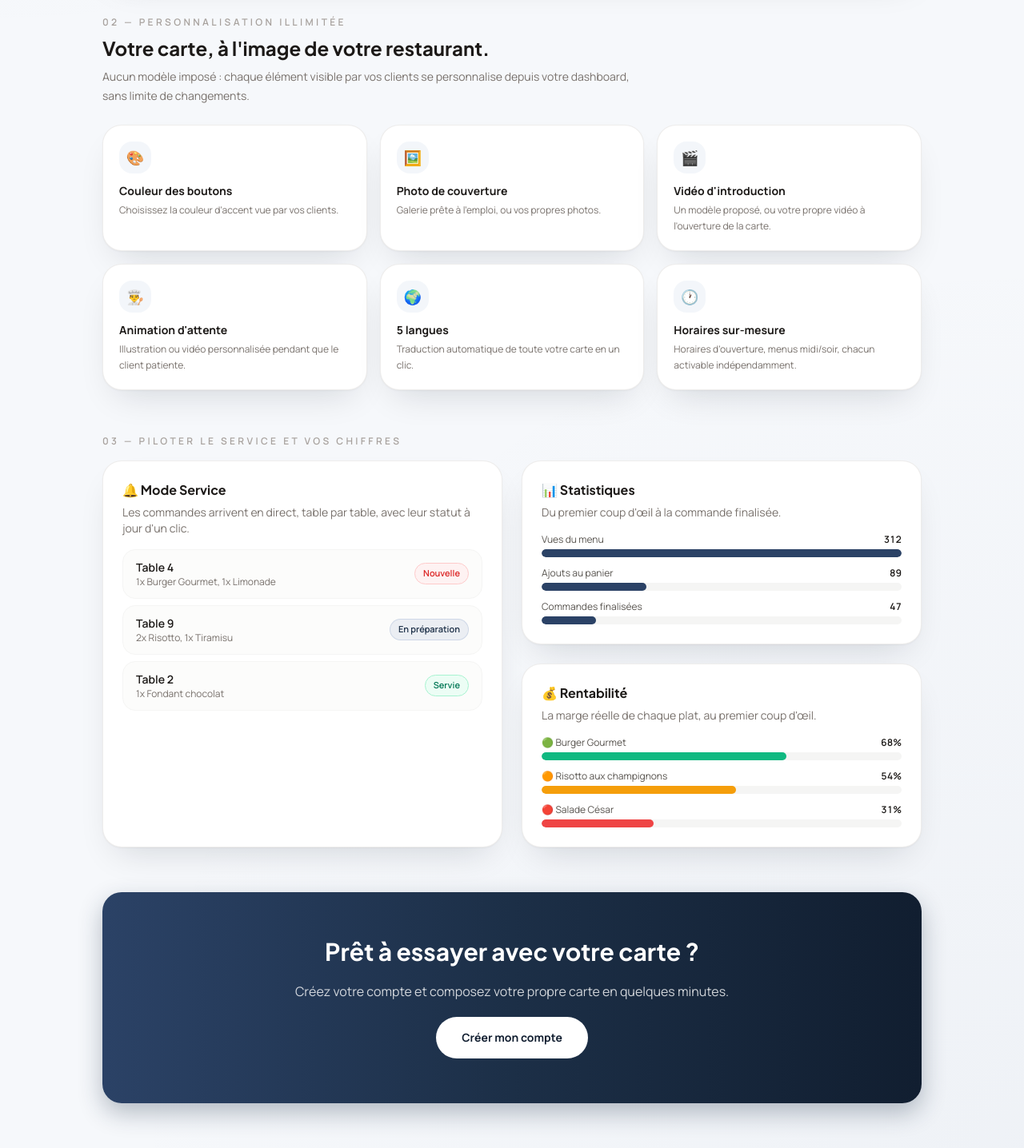
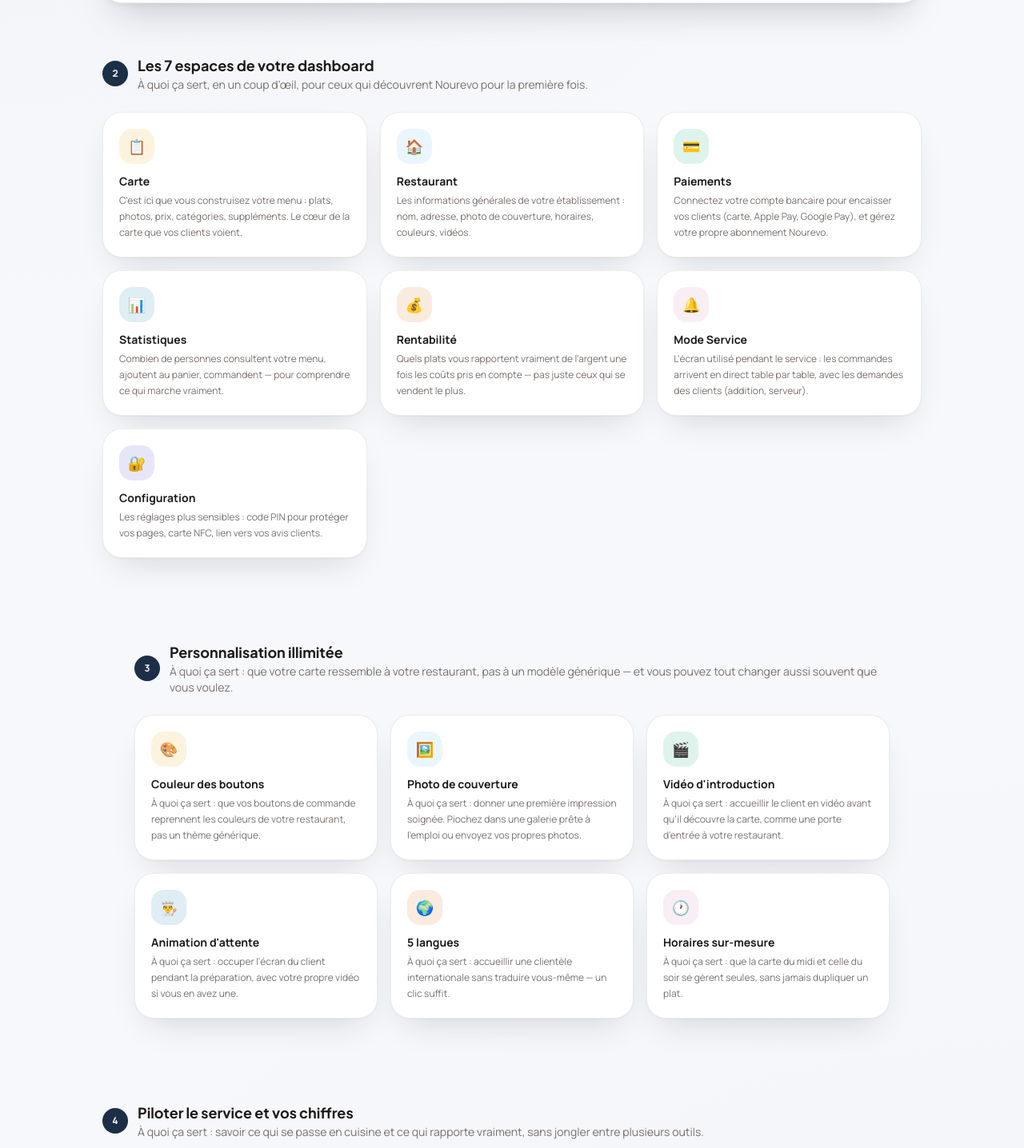
Before and after one commit to mehdibc93/nfc-mehdi, a React (Vite) app: page /decouvrir-dashboard in a window 1280 px wide. Shown: the part 974-2410 px from the top of the page at 80% size. Built offline with nearby package versions, Linux system fonts and the light colour scheme; no server answers.

Commit message:
dashboard menuv2

```diff
--- a/src/pages/DiscoverDashboardPage.tsx
+++ b/src/pages/DiscoverDashboardPage.tsx
@@ -34,14 +34,99 @@ function marginColor(margin: number) {
   return { bar: 'bg-red-500', emoji: '🔴' };
 }
 
+// Palette catégorielle sans danger pour le daltonisme (Okabe-Ito + un indigo), validée avec
+// scripts/validate_palette.js du skill dataviz avant utilisation.
+const DASHBOARD_PAGES = [
+  {
+    icon: '📋',
+    color: '#E69F00',
+    label: 'Carte',
+    description: "C'est ici que vous construisez votre menu : plats, photos, prix, catégories, suppléments. Le cœur de la carte que vos clients voient.",
+  },
+  {
+    icon: '🏠',
+    color: '#56B4E9',
+    label: 'Restaurant',
+    description: 'Les informations générales de votre établissement : nom, adresse, photo de couverture, horaires, couleurs, vidéos.',
+  },
+  {
+    icon: '💳',
+    color: '#009E73',
+    label: 'Paiements',
+    description: 'Connectez votre compte bancaire pour encaisser vos clients (carte, Apple Pay, Google Pay), et gérez votre propre abonnement Nourevo.',
+  },
+  {
+    icon: '📊',
+    color: '#0072B2',
+    label: 'Statistiques',
+    description: 'Combien de personnes consultent votre menu, ajoutent au panier, commandent — pour comprendre ce qui marche vraiment.',
+  },
+  {
+    icon: '💰',
+    color: '#D55E00',
+    label: 'Rentabilité',
+    description: 'Quels plats vous rapportent vraiment de l\'argent une fois les coûts pris en compte — pas juste ceux qui se vendent le plus.',
+  },
+  {
+    icon: '🔔',
+    color: '#CC79A7',
+    label: 'Mode Service',
+    description: "L'écran utilisé pendant le service : les commandes arrivent en direct table par table, avec les demandes des clients (addition, serveur).",
+  },
+  {
+    icon: '🔐',
+    color: '#4338CA',
+    label: 'Configuration',
+    description: 'Les réglages plus sensibles : code PIN pour protéger vos pages, carte NFC, lien vers vos avis clients.',
+  },
+];
+
 const CUSTOMIZATION_ITEMS = [
-  { icon: '🎨', label: 'Couleur des boutons', description: "Choisissez la couleur d'accent vue par vos clients." },
-  { icon: '🖼️', label: 'Photo de couverture', description: 'Galerie prête à l\'emploi, ou vos propres photos.' },
-  { icon: '🎬', label: "Vidéo d'introduction", description: "Un modèle proposé, ou votre propre vidéo à l'ouverture de la carte." },
-  { icon: '👨‍🍳', label: "Animation d'attente", description: 'Illustration ou vidéo personnalisée pendant que le client patiente.' },
-  { icon: '🌍', label: '5 langues', description: 'Traduction automatique de toute votre carte en un clic.' },
-  { icon: '🕐', label: 'Horaires sur-mesure', description: "Horaires d'ouverture, menus midi/soir, chacun activable indépendamment." },
+  {
+    icon: '🎨',
+    color: '#E69F00',
+    label: 'Couleur des boutons',
+    description: "À quoi ça sert : que vos boutons de commande reprennent les couleurs de votre restaurant, pas un thème générique.",
+  },
+  {
+    icon: '🖼️',
+    color: '#56B4E9',
+    label: 'Photo de couverture',
+    description: "À quoi ça sert : donner une première impression soignée. Piochez dans une galerie prête à l'emploi ou envoyez vos propres photos.",
+  },
+  {
+    icon: '🎬',
+    color: '#009E73',
+    label: "Vidéo d'introduction",
+    description: "À quoi ça sert : accueillir le client en vidéo avant qu'il découvre la carte, comme une porte d'entrée à votre restaurant.",
+  },
+  {
+    icon: '👨‍🍳',
+    color: '#0072B2',
+    label: "Animation d'attente",
+    description: "À quoi ça sert : occuper l'écran du client pendant la préparation, avec votre propre vidéo si vous en avez une.",
+  },
+  {
+    icon: '🌍',
+    color: '#D55E00',
+    label: '5 langues',
+    description: "À quoi ça sert : accueillir une clientèle internationale sans traduire vous-même — un clic suffit.",
+  },
+  {
+    icon: '🕐',
+    color: '#CC79A7',
+    label: 'Horaires sur-mesure',
+    description: "À quoi ça sert : que la carte du midi et celle du soir se gèrent seules, sans jamais dupliquer un plat.",
+  },
 ];
+
+function SectionBadge({ number }: { number: string }) {
+  return (
+    <span className="flex h-8 w-8 shrink-0 items-center justify-center rounded-full bg-navy-700 text-xs font-bold text-white">
+      {number}
+    </span>
+  );
+}
 
 export function DiscoverDashboardPage() {
   useEffect(() => {
@@ -72,30 +157,66 @@ export function DiscoverDashboardPage() {
 
         {/* 1. Vue d'ensemble */}
         <section className="mt-12">
-          <p className="text-xs font-semibold uppercase tracking-[0.28em] text-stone-400">
-            01 — L'accueil de votre espace
-          </p>
-          <div className="mt-3">
+          <div className="flex items-center gap-3">
+            <SectionBadge number="1" />
+            <div>
+              <p className="font-display text-lg font-bold text-stone-900">L'accueil de votre espace</p>
+              <p className="text-sm text-stone-500">
+                À quoi ça sert : voir en un coup d'œil vos ventes du jour, puis accéder à chaque outil.
+              </p>
+            </div>
+          </div>
+          <div className="mt-5">
             <DashboardPreview />
           </div>
         </section>
 
-        {/* 2. Personnalisation */}
-        <section className="mt-14">
-          <p className="text-xs font-semibold uppercase tracking-[0.28em] text-stone-400">
-            02 — Personnalisation illimitée
-          </p>
-          <h2 className="mt-2 font-display text-xl font-bold text-stone-900 sm:text-2xl">
-            Votre carte, à l'image de votre restaurant.
-          </h2>
-          <p className="mt-2 max-w-2xl text-sm leading-6 text-stone-500">
-            Aucun modèle imposé : chaque élément visible par vos clients se personnalise depuis votre dashboard,
-            sans limite de changements.
-          </p>
+        {/* 2. Les 7 espaces du dashboard */}
+        <section className="mt-16">
+          <div className="flex items-center gap-3">
+            <SectionBadge number="2" />
+            <div>
+              <p className="font-display text-lg font-bold text-stone-900">Les 7 espaces de votre dashboard</p>
+              <p className="text-sm text-stone-500">
+                À quoi ça sert, en un coup d'œil, pour ceux qui découvrent Nourevo pour la première fois.
+              </p>
+            </div>
+          </div>
+          <div className="mt-6 grid gap-4 sm:grid-cols-2 lg:grid-cols-3">
+            {DASHBOARD_PAGES.map((page) => (
+              <div key={page.label} className="rounded-3xl border border-stone-200/70 bg-white p-5 shadow-soft">
+                <span
+                  className="flex h-11 w-11 items-center justify-center rounded-2xl text-lg"
+                  style={{ backgroundColor: `${page.color}20` }}
+                >
+                  {page.icon}
+                </span>
+                <p className="mt-3 text-sm font-bold text-stone-900">{page.label}</p>
+                <p className="mt-1 text-xs leading-5 text-stone-500">{page.description}</p>
+              </div>
+            ))}
+          </div>
+        </section>
+
+        {/* 3. Personnalisation */}
+        <section className="mt-16 rounded-[2.5rem] bg-navy-300/6 p-6 sm:p-10">
+          <div className="flex items-center gap-3">
+            <SectionBadge number="3" />
+            <div>
+              <p className="font-display text-lg font-bold text-stone-900">Personnalisation illimitée</p>
+              <p className="text-sm text-stone-500">
+                À quoi ça sert : que votre carte ressemble à votre restaurant, pas à un modèle générique — et vous
+                pouvez tout changer aussi souvent que vous voulez.
+              </p>
+            </div>
+          </div>
           <div className="mt-6 grid gap-4 sm:grid-cols-2 lg:grid-cols-3">
             {CUSTOMIZATION_ITEMS.map((item) => (
               <div key={item.label} className="rounded-3xl border border-stone-200/70 bg-white p-5 shadow-soft">
-                <span className="flex h-10 w-10 items-center justify-center rounded-2xl bg-navy-300/10 text-lg">
+                <span
+                  className="flex h-11 w-11 items-center justify-center rounded-2xl text-lg"
+                  style={{ backgroundColor: `${item.color}20` }}
+                >
                   {item.icon}
                 </span>
                 <p className="mt-3 text-sm font-bold text-stone-900">{item.label}</p>
@@ -106,15 +227,23 @@ export function DiscoverDashboardPage() {
         </section>
 
         {/* 3. Mode Service + Stats/Rentabilité */}
-        <section className="mt-14">
-          <p className="text-xs font-semibold uppercase tracking-[0.28em] text-stone-400">
-            03 — Piloter le service et vos chiffres
-          </p>
-          <div className="mt-4 grid gap-6 lg:grid-cols-2">
+        <section className="mt-16">
+          <div className="flex items-center gap-3">
+            <SectionBadge number="4" />
+            <div>
+              <p className="font-display text-lg font-bold text-stone-900">Piloter le service et vos chiffres</p>
+              <p className="text-sm text-stone-500">
+                À quoi ça sert : savoir ce qui se passe en cuisine et ce qui rapporte vraiment, sans jongler entre
+                plusieurs outils.
+              </p>
+            </div>
+          </div>
+          <div className="mt-6 grid gap-6 lg:grid-cols-2">
             <div className="rounded-3xl border border-stone-200/70 bg-white p-6 shadow-soft">
               <p className="font-display text-base font-bold text-stone-900">🔔 Mode Service</p>
               <p className="mt-1.5 text-sm text-stone-500">
-                Les commandes arrivent en direct, table par table, avec leur statut à jour d'un clic.
+                À quoi ça sert : votre équipe voit les commandes arriver en direct, table par table, sans passer par
+                la cuisine ou crier à travers la salle.
               </p>
               <div className="mt-4 space-y-2">
                 {SERVICE_ORDERS.map((order) => (
@@ -139,7 +268,9 @@ export function DiscoverDashboardPage() {
             <div className="flex flex-col gap-6">
               <div className="rounded-3xl border border-stone-200/70 bg-white p-6 shadow-soft">
                 <p className="font-display text-base font-bold text-stone-900">📊 Statistiques</p>
-                <p className="mt-1.5 text-sm text-stone-500">Du premier coup d'œil à la commande finalisée.</p>
+                <p className="mt-1.5 text-sm text-stone-500">
+                  À quoi ça sert : repérer où vous perdez des clients entre la découverte du menu et la commande.
+                </p>
                 <div className="mt-4 space-y-3">
                   {FUNNEL_STEPS.map((step) => (
                     <div key={step.label}>
@@ -156,11 +287,17 @@ export function DiscoverDashboardPage() {
                     </div>
                   ))}
                 </div>
+                <p className="mt-3 text-xs text-stone-400">
+                  Exemple ici : 312 personnes ont vu le menu, 47 ont commandé — soit 15% de conversion.
+                </p>
               </div>
 
               <div className="rounded-3xl border border-stone-200/70 bg-white p-6 shadow-soft">
                 <p className="font-display text-base font-bold text-stone-900">💰 Rentabilité</p>
-                <p className="mt-1.5 text-sm text-stone-500">La marge réelle de chaque plat, au premier coup d'œil.</p>
+                <p className="mt-1.5 text-sm text-stone-500">
+                  À quoi ça sert : savoir quels plats vous rapportent vraiment de l'argent, pas juste lesquels se
+                  vendent le plus.
+                </p>
                 <div className="mt-4 space-y-3">
                   {DISH_MARGINS.map((dish) => {
                     const { bar, emoji } = marginColor(dish.margin);
@@ -182,13 +319,14 @@ export function DiscoverDashboardPage() {
                     );
                   })}
                 </div>
+                <p className="mt-3 text-xs text-stone-400">🟢 marge saine · 🟠 correcte · 🔴 à surveiller.</p>
               </div>
             </div>
           </div>
         </section>
 
         {/* CTA */}
-        <div className="mt-14 flex flex-col items-center gap-5 rounded-3xl bg-gradient-to-r from-navy-600 via-navy-700 to-navy-800 p-10 text-center shadow-glow sm:p-14">
+        <div className="mt-16 flex flex-col items-center gap-5 rounded-3xl bg-gradient-to-r from-navy-600 via-navy-700 to-navy-800 p-10 text-center shadow-glow sm:p-14">
           <h2 className="font-display text-2xl font-bold text-white sm:text-3xl">Prêt à essayer avec votre carte ?</h2>
           <p className="max-w-xl text-sm text-white/80 sm:text-base">
             Créez votre compte et composez votre propre carte en quelques minutes.
--- a/src/pages/LandingPage.tsx
+++ b/src/pages/LandingPage.tsx
@@ -25,6 +25,12 @@ const FEATURE_HIGHLIGHTS = [
     icon: '📱',
     title: 'Commande à table',
     description: 'Vos clients consultent la carte, commandent et paient directement depuis leur téléphone.',
+  },
+  {
+    icon: '📈',
+    title: 'Panier moyen plus élevé',
+    description:
+      'Suggestion automatique de boisson et dessert après chaque plat, suppléments, mise en avant des best-sellers — pensé pour augmenter naturellement le montant de chaque commande.',
   },
   {
     icon: '⭐',
```
